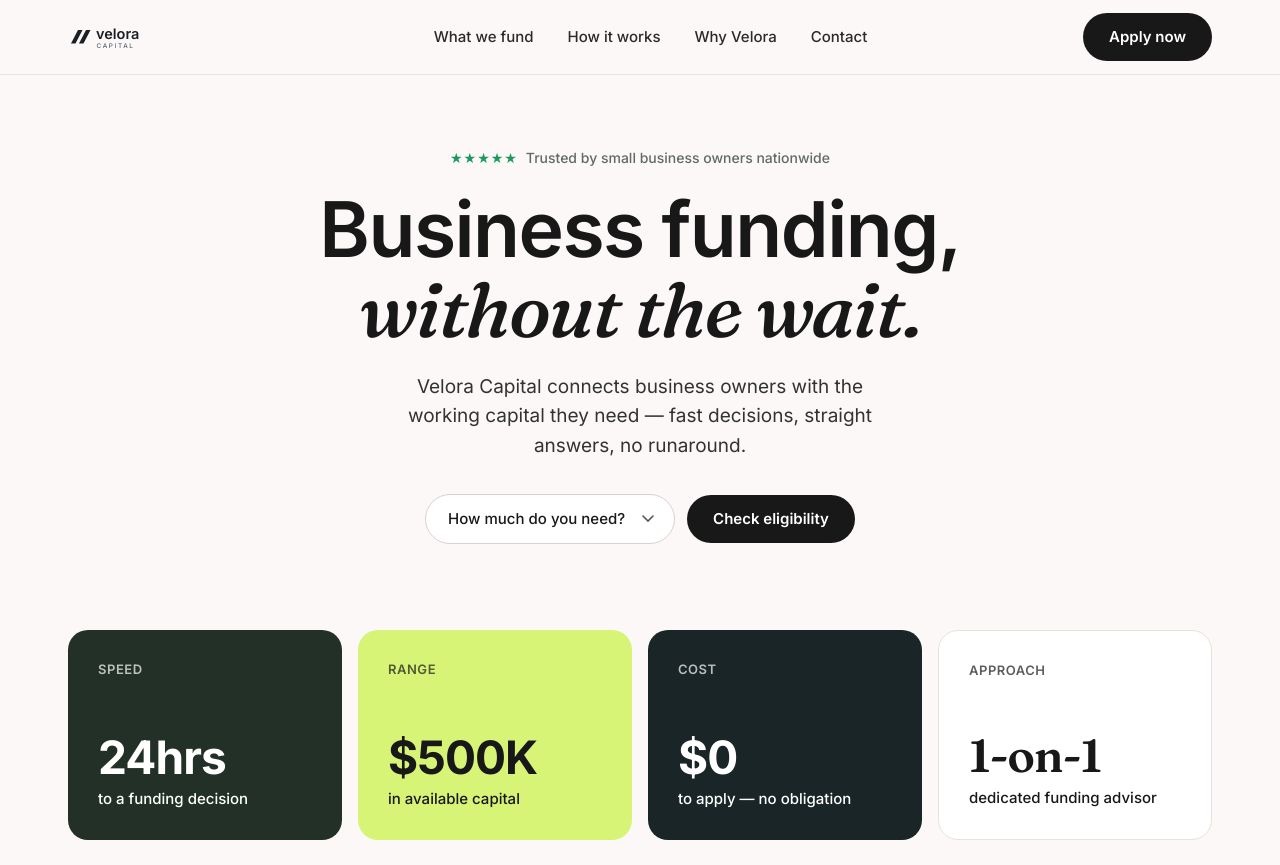
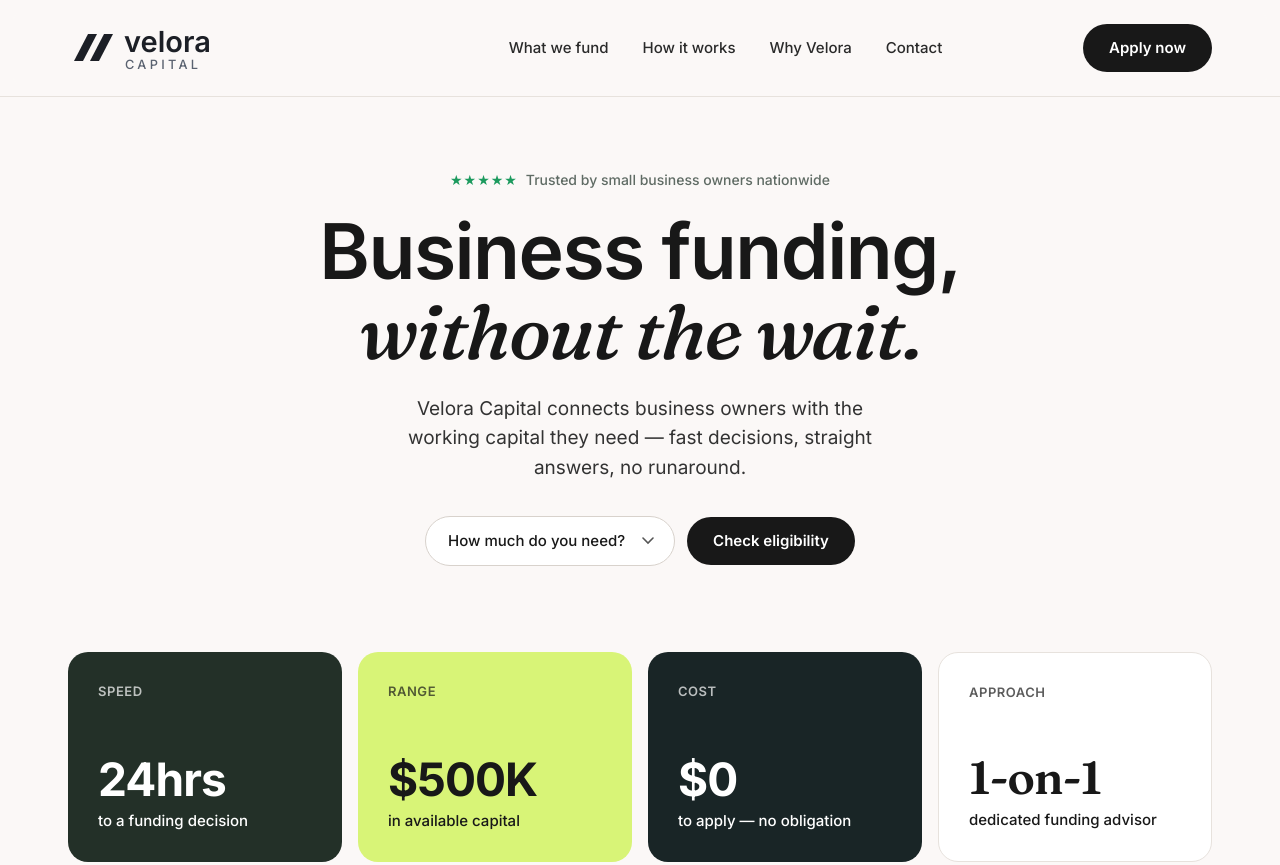
Before and after one commit to nachirosenfeld/velora-site, a plain HTML site: page index.html in a window 1280 px wide. Shown: the top 865 px of the page. Drawn offline with Linux system fonts and the light colour scheme.

Commit message:
Add files via upload

```diff
--- a/index.html
+++ b/index.html
@@ -26,8 +26,8 @@
 
   /* nav */
   header{position:sticky;top:0;z-index:50;background:rgba(251,248,247,.86);backdrop-filter:blur(10px);border-bottom:1px solid var(--line)}
-  nav{display:flex;align-items:center;justify-content:space-between;height:74px}
-  .logo svg{height:30px;width:auto;display:block}
+  nav{display:flex;align-items:center;justify-content:space-between;height:96px}
+  .logo svg{height:60px;width:auto;display:block}
   .navlinks{display:flex;align-items:center;gap:34px;font-size:15px;font-weight:500}
   .navlinks a{color:#2a2a2a}
   .navlinks a:hover{opacity:.6}
@@ -98,7 +98,7 @@
   /* footer */
   footer{padding:56px 0 40px;border-top:1px solid var(--line);margin-top:88px}
   .foot{display:flex;justify-content:space-between;align-items:flex-start;flex-wrap:wrap;gap:30px}
-  .foot .logo svg{height:26px}
+  .foot .logo svg{height:52px}
   .foot p{font-size:14px;color:var(--muted);margin-top:14px;max-width:320px;line-height:1.6}
   .foot-links{display:flex;gap:60px;flex-wrap:wrap}
   .foot-col h5{font-size:13px;font-weight:600;letter-spacing:.05em;text-transform:uppercase;color:#999;margin-bottom:14px}
```
